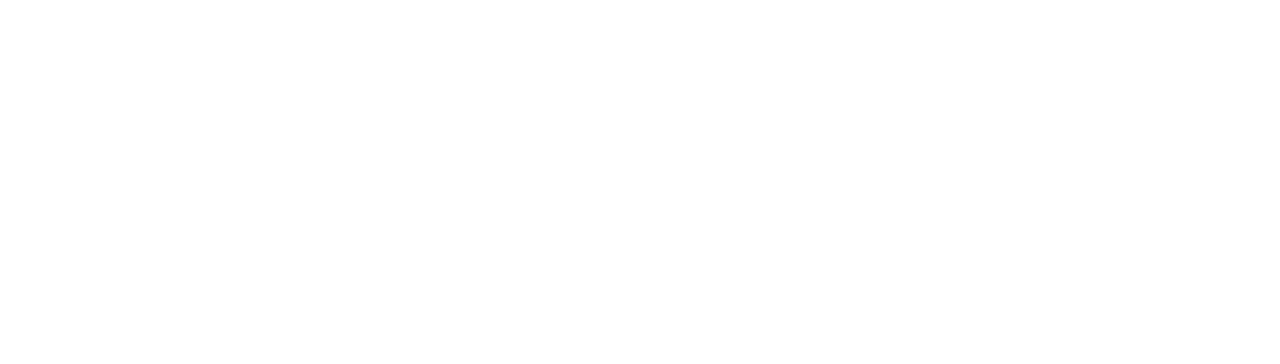
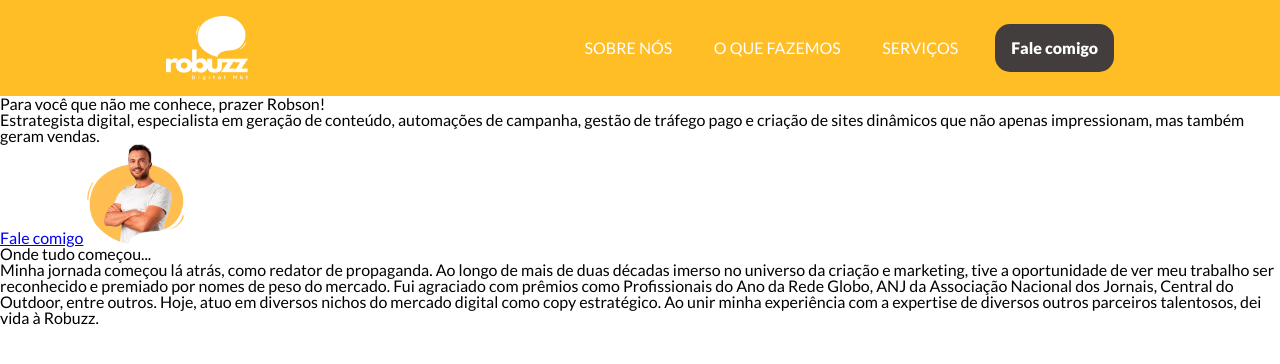
Before and after one commit to Vinicius-faricast/siteRobuzz, a plain HTML site: page index.html in a window 1280 px wide. Drawn offline with Linux system fonts and the light colour scheme.

Commit message:
create menu bar

```diff
--- a/css/_main.css
+++ b/css/_main.css
@@ -2,3 +2,4 @@
 
 @import url(./reset.css);
 @import url(./variables.css);
+@import url(./globals.css);
--- a/css/globals.css
+++ b/css/globals.css
@@ -1 +1,62 @@
 @charset "UTF-8";
+
+body{
+    max-width: 100vw;
+    max-height: 100vh;
+}
+
+.menu-bar{
+    display: flex;
+    flex-direction: row;
+    justify-content: space-around;
+    align-items: center;
+    background-color: var(--primary-color-light);
+    max-width: 100%;
+    width: 100%;
+    height: 6rem;
+}
+
+.menu-bar img{
+    height: 4rem;
+}
+
+.menu-itens{
+    display: flex;
+    flex-direction: row;
+    align-items: center;
+    gap: 2rem;
+}
+
+.link-nav{
+    text-decoration: none;
+    color: white;
+    text-transform: uppercase;
+    padding: .3rem;
+}
+
+.btn-menu{
+    text-decoration: none;
+    background-color: var(--secundary-color);
+    color: white;
+    font-weight: 900;
+    padding: 1rem;
+    border-radius: 15px;
+}
+
+.link-nav:hover{
+    border-bottom: 1px solid var(--secundary-color);
+    color: var(--secundary-color);
+    /* font-weight: 900; */
+    transition: all 1s;
+    padding: .3rem;
+}
+
+.btn-menu:hover{
+    background-color: var(--secundary-color-light);
+    box-shadow: 1px 1px 4px var(--secundary-color);
+    transition: all 0.6s;
+}
+
+.photo{
+    height: 100px;
+}
--- a/css/reset.css
+++ b/css/reset.css
@@ -7,6 +7,7 @@
 	font: inherit;
 	vertical-align: baseline;
     box-sizing: border-box;
+	font-family: 'Lato', sans-serif;
 }
 
 article, aside, details, figcaption, figure,
--- a/css/variables.css
+++ b/css/variables.css
@@ -1,8 +1,10 @@
 @charset "UTF-8";
 
-@import url('https://fonts.googleapis.com/css2?family=Lato:wght@900&display=swap');
+@import url('https://fonts.googleapis.com/css2?family=Lato:wght@400;900&display=swap');
 
 :root{
     --primary-color: #ebbb4c;
+    --primary-color-light: #ffbd26;
     --secundary-color: #443d3d;
+    --secundary-color-light:rgb(109, 97, 86);
 }
--- a/index.html
+++ b/index.html
@@ -8,6 +8,28 @@
     <title>Robuzz Marketing Digital</title>
 </head>
 <body>
+    <header class="menu-bar">
+        <img src="./assets/robuzz_logo_branco.png" alt="logo robuzz em branco">
+        <nav class="menu-itens">
+            <a class="link-nav" href="#">Sobre nós</a>
+            <a class="link-nav" href="#">O que fazemos</a>
+            <a class="link-nav" href="#">Serviços</a>
+            <a class="btn-menu" href="#">Fale comigo</a>
+        </nav>
+    </header>
+
+    <div>
+        <h1>Para você que não me conhece, prazer Robson!</h1>
+        <p>Estrategista digital, especialista em geração de conteúdo, automações de campanha, gestão de tráfego pago e criação de sites dinâmicos que não apenas impressionam, mas também geram vendas.
+        </p>
+        <a href="#">Fale comigo</a>
+        <img class="photo" src="assets/personal.png" alt="Foto de perfil do Robison">
+    </div>
+
+    <main>
+        <h1>Onde tudo começou...</h1>
+        Minha jornada começou lá atrás, como redator de propaganda. Ao longo de mais de duas décadas imerso no universo da criação e marketing, tive a oportunidade de ver meu trabalho ser reconhecido e premiado por nomes de peso do mercado. Fui agraciado com prêmios como Profissionais do Ano da Rede Globo, ANJ da Associação Nacional dos Jornais, Central do Outdoor, entre outros. Hoje, atuo em diversos nichos do mercado digital como copy estratégico. Ao unir minha experiência com a expertise de diversos outros parceiros talentosos, dei vida à Robuzz.
+    </main>
 
 </body>
 </html>
```
Also changed, not shown: assets/personal.png (renamed from assets/persol.png), assets/robuzz_logo_branco.png (added).
